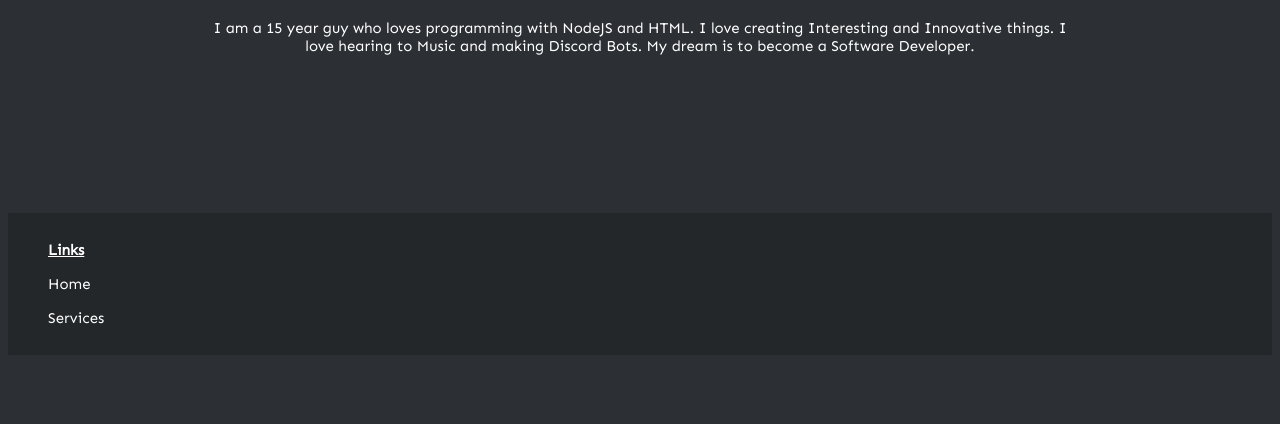
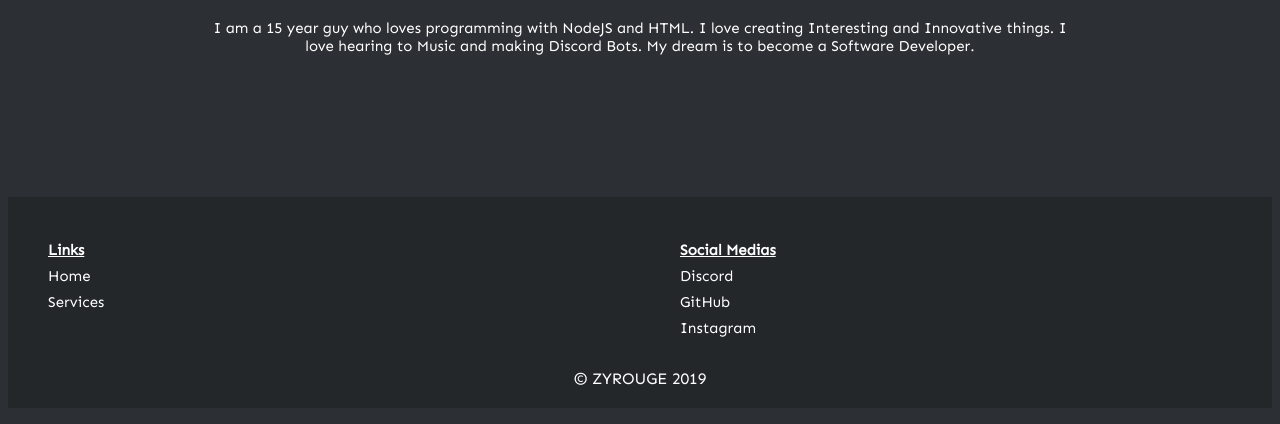
Before and after one commit to zyrouge/zyrouge-website, a plain HTML site: page index.html in a window 1280 px wide. Shown: the part 546-970 px from the top of the page. Before the commit the page ends 917 px from the top, so only its background shows below. Drawn offline with Linux system fonts and the light colour scheme.

Commit message:
Added Social Links

```diff
--- a/index.html
+++ b/index.html
@@ -25,12 +25,22 @@
             </p>
         </center>
     </div>
-    <div class="footer">
-        <ul>
-            <li><strong><u>Links</u></strong></li>
-            <li><a href="/">Home</a></li>
-            <li><a href="/services">Services</a></li>
-        </ul>
+    <div class="footer" id="footer">
+        <div id="wrapper">
+            <ul id="links">
+                <li><strong><u>Links</u></strong></li>
+                <li><a href="/">Home</a></li>
+                <li><a href="/services">Services</a></li>
+            </ul>
+            <ul id="social">
+                <li><strong><u>Social Medias</u></strong></li>
+                <li><a href="/discord">Discord</a>
+                <li><a href="https://github.com/zyrouge">GitHub</a></li>
+                <li><a href="https://instagram.com/_zyrouge_">Instagram</a></li>
+                </li>
+            </ul>
+        </div>
+        <p class="copyright">&copy; ZYROUGE 2019</p>
     </div>
 </body>
 </html>
--- a/stylesheet.css
+++ b/stylesheet.css
@@ -65,10 +65,22 @@ body {
     width: 100%;
 }
 
+.footer #wrapper {
+    display: flex;
+}
+
+.footer #links {
+    padding-top: 20px;
+    width: 50%;
+}
+
+.footer #social {
+    padding-top: 20px;
+    width: 50%;
+}
+
 .footer ul {
     list-style-type: none;
-    padding-top: 20px;
-    padding-bottom: 20px;
 }
 
 .footer li {
@@ -77,7 +89,6 @@ body {
     padding-right: 10px;
     vertical-align: middle;
     padding-top: 8px;
-    padding-bottom: 8px;
 }
 
 .footer a {
@@ -89,6 +100,11 @@ body {
     text-decoration: underline;
 }
 
+.copyright {
+    text-align: center;
+    padding-bottom: 20px;
+}
+
 @media only screen and (max-width: 450px) {
     .navbar li {
         font-size: 18px;
```
